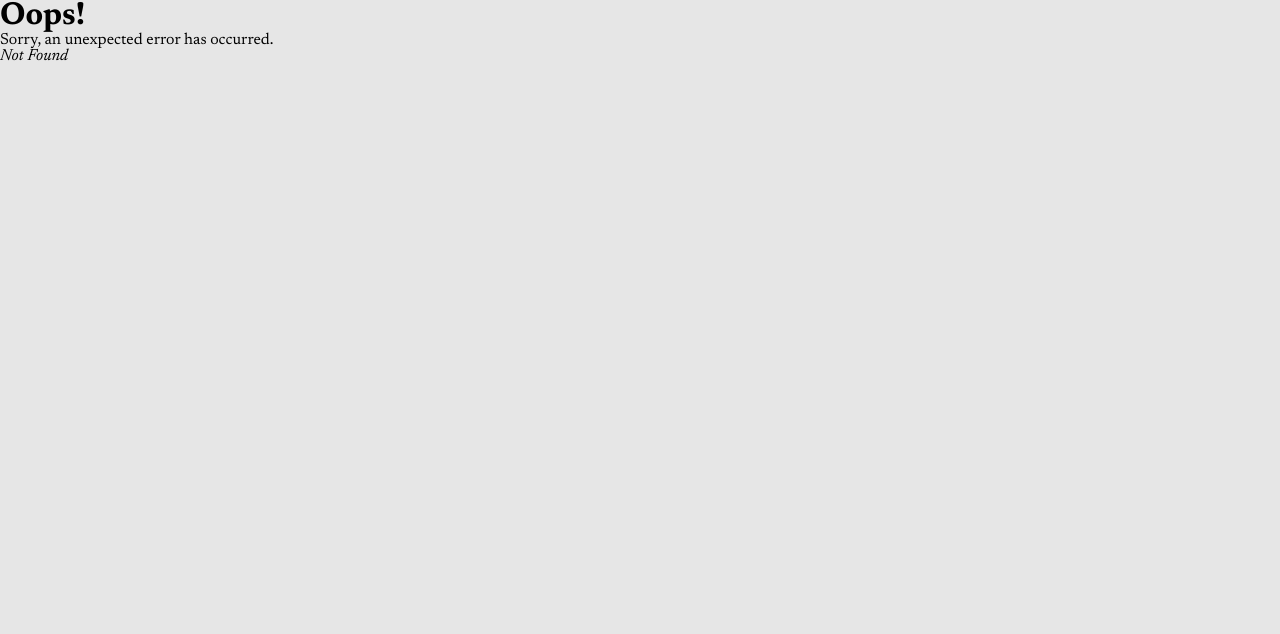
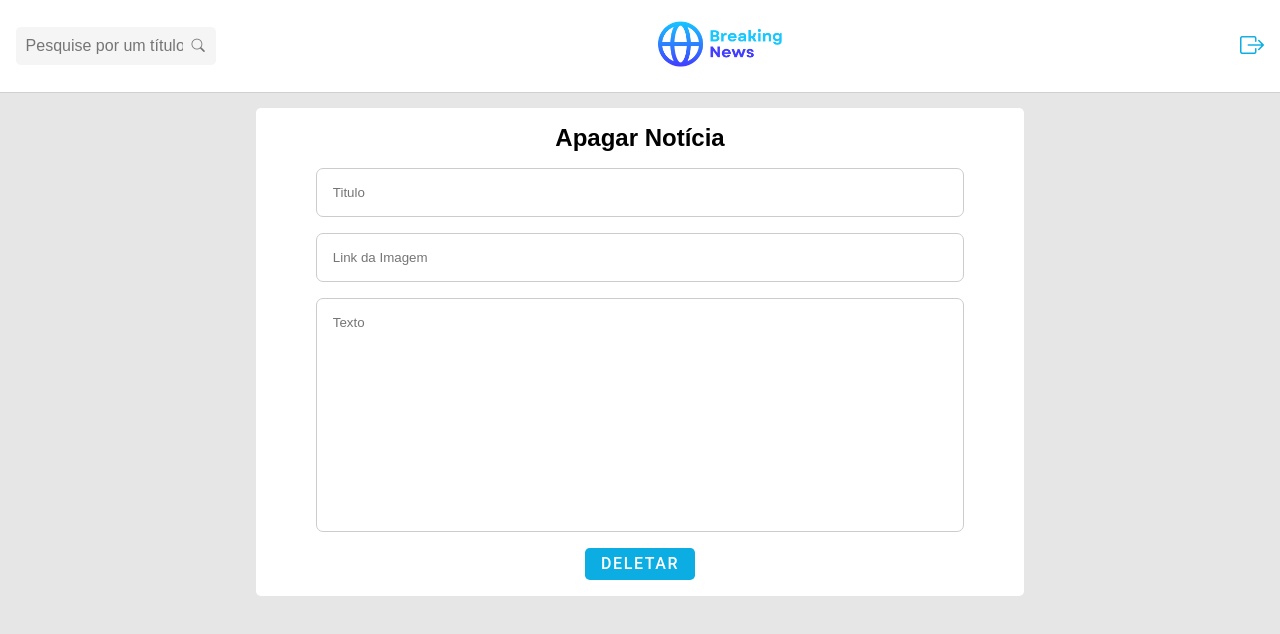
Before and after one commit to filipesantanadev/spa-breakingnews, a React (Vite) app: page /manage-news/1/1 in a window 1280 px wide. Before the commit this address had no page. Shown: the top 634 px of the page. Built offline with nearby package versions, Linux system fonts and the light colour scheme.

Commit message:
feat: edit post and delete

```diff
--- a/src/components/Card/Card.jsx
+++ b/src/components/Card/Card.jsx
@@ -1,28 +1,48 @@
+import { Link } from "react-router-dom";
 import { TextLimit } from "../TextLimit/TextLimit";
 import { CardBody, CardContainer, CardFooter, CardHeader } from "./CardStyled";
 
-export function Card(props) {
+export function Card({
+  top,
+  title,
+  text,
+  likes,
+  comments,
+  banner,
+  actions = false,
+  id,
+}) {
   return (
     <CardContainer>
       <CardBody>
         <div>
-          <CardHeader top={props.top}>
-            <h2>{props.title}</h2>
-            <TextLimit text={props.text} limit={130} />
+          <CardHeader top={top}>
+            {actions && (
+              <span>
+                <Link to={`/manage-news/edit/${id}`}>
+                  <i className="bi bi-pencil-square"></i>
+                </Link>
+                <Link to={`/manage-news/delete/${id}`}>
+                  <i className="bi bi-trash3"></i>
+                </Link>
+              </span>
+            )}
+            <h2>{title}</h2>
+            <TextLimit text={text} limit={130} />
           </CardHeader>
           <CardFooter>
             <section>
               <i className="bi bi-hand-thumbs-up"></i>
-              <span>{props.likes?.length}</span>
+              <span>{likes?.length}</span>
             </section>
             <section>
               <i className="bi bi-chat"></i>
-              <span>{props.comments?.length}</span>
+              <span>{comments?.length}</span>
             </section>
           </CardFooter>
         </div>
 
-        <img src={props.banner} alt="Imagem" />
+        <img src={banner} alt="Imagem" />
       </CardBody>
     </CardContainer>
   );
--- a/src/components/Card/CardStyled.jsx
+++ b/src/components/Card/CardStyled.jsx
@@ -44,6 +44,22 @@ export const CardHeader = styled.article`
     font-size: ${(props) => (props.top ? "3rem" : "1.1rem")};
     width: 100%;
   }
+
+  span {
+    display: flex;
+    flex-direction: row;
+    justify-content: flex-end;
+    gap: 1rem;
+  }
+
+  i {
+    justify-content: flex-end;
+    cursor: pointer;
+    color: #0bade3;
+    font-size: 1.1rem;
+    text-decoration: none;
+    border: none;
+  }
 `;
 
 export const CardFooter = styled.article`
--- a/src/components/Input/Input.jsx
+++ b/src/components/Input/Input.jsx
@@ -1,3 +1,4 @@
+import { useState } from "react";
 import { InputSpace, TextAreaSpace } from "./InputStyled";
 
 export function Input({
@@ -6,12 +7,16 @@ export function Input({
   name,
   register,
   isInput = true,
-  value,
+  value: initialValue,
+  disabled,
 }) {
+  const [value, setValue] = useState(initialValue);
   let inputProps = {
     type,
     placeholder,
     ...register(name),
+    onChange: (e) => setValue(e.target.value),
+    disabled,
   };
   if (value) inputProps.value = value;
   return (
--- a/src/main.jsx
+++ b/src/main.jsx
@@ -20,7 +20,7 @@ const router = createBrowserRouter([
       { path: "/", element: <Home /> },
       { path: "/search/:title", element: <Search /> },
       { path: "/profile", element: <Profile /> },
-      { path: "/manage-news/:action", element: <ManageNews /> },
+      { path: "/manage-news/:action/:id", element: <ManageNews /> },
     ],
   },
   {
--- a/src/pages/ManageNews/ManageNews.jsx
+++ b/src/pages/ManageNews/ManageNews.jsx
@@ -6,16 +6,23 @@ import { newsSchema } from "../../schemas/newsSchema";
 import { Input } from "../../components/Input/Input";
 import { ErrorSpan } from "../../components/Navbar/NavbarStyled";
 import { Button } from "../../components/Button/Button";
-import { createNews } from "../../services/postsServices";
+import {
+  createNews,
+  deleteNews,
+  editNews,
+  getNewsById,
+} from "../../services/postsServices";
+import { useEffect } from "react";
 
 export function ManageNews() {
-  const { action } = useParams();
+  const { action, id } = useParams();
   const navigate = useNavigate();
 
   const {
     register: registerNews,
     handleSubmit: handleRegisterNews,
     formState: { errors: errorsRegisterNews },
+    setValue,
   } = useForm({ resolver: zodResolver(newsSchema) });
 
   async function registerNewsSubmit(data) {
@@ -27,23 +34,58 @@ export function ManageNews() {
     }
   }
 
-  async function editNewsSubmit() {
-    // try {
-    //   await editNews(data);
-    //   navigate("/profile");
-    // } catch (error) {
-    //   console.log(error);
-    // }
+  async function editNewsSubmit(data) {
+    try {
+      await editNews(data, id);
+      navigate("/profile");
+    } catch (error) {
+      console.log(error);
+    }
   }
+
+  async function findNewsById(id) {
+    try {
+      const { data } = await getNewsById(id);
+      setValue("title", data.title);
+      setValue("banner", data.banner);
+      setValue("text", data.text);
+    } catch (error) {
+      console.log(error);
+    }
+  }
+
+  async function deleteNewsSubmit() {
+    try {
+      await deleteNews(id);
+      navigate("/profile");
+    } catch (error) {
+      console.log(error);
+    }
+  }
+
+  useEffect(() => {
+    if (action === "edit" || action === "delete") {
+      findNewsById(id);
+    }
+  }, []);
 
   return (
     <AddNewsContainer>
-      <h2>{action == "add" ? "Adicionar" : "Atualizar"} Notícia</h2>
+      <h2>
+        {action === "add"
+          ? "Adicionar"
+          : action === "edit"
+          ? "Atualizar"
+          : "Apagar"}{" "}
+        Notícia
+      </h2>
       <form
         onSubmit={
           action == "add"
             ? handleRegisterNews(registerNewsSubmit)
-            : handleRegisterNews(editNewsSubmit)
+            : action === "edit"
+            ? handleRegisterNews(editNewsSubmit)
+            : handleRegisterNews(deleteNewsSubmit)
         }
       >
         <Input
@@ -51,7 +93,7 @@ export function ManageNews() {
           placeholder="Titulo"
           name="title"
           register={registerNews}
-          value={action !== "add" ? "title" : ""}
+          disabled={action === "delete"}
         />
         {errorsRegisterNews.title && (
           <ErrorSpan>{errorsRegisterNews.title.message}</ErrorSpan>
@@ -61,7 +103,7 @@ export function ManageNews() {
           placeholder="Link da Imagem"
           name="banner"
           register={registerNews}
-          value={action !== "add" ? "banner link" : ""}
+          disabled={action === "delete"}
         />
         {errorsRegisterNews.banner && (
           <ErrorSpan>{errorsRegisterNews.banner.message}</ErrorSpan>
@@ -72,7 +114,7 @@ export function ManageNews() {
           name="text"
           register={registerNews}
           isInput={false}
-          value={action !== "add" ? "text" : ""}
+          disabled={action === "delete"}
         />
         {errorsRegisterNews.text && (
           <ErrorSpan>{errorsRegisterNews.text.message}</ErrorSpan>
@@ -80,7 +122,13 @@ export function ManageNews() {
 
         <Button
           type="submit"
-          text={action === "add" ? "Adicionar" : "Atualizar"}
+          text={
+            action === "add"
+              ? "Adicionar"
+              : action === "edit"
+              ? "Atualizar"
+              : "Deletar"
+          }
         />
       </form>
     </AddNewsContainer>
--- a/src/pages/Profile/Profile.jsx
+++ b/src/pages/Profile/Profile.jsx
@@ -43,7 +43,7 @@ export function Profile() {
         </ProfileUser>
 
         <ProfileActions>
-          <Link to="/manage-news/add">
+          <Link to="/manage-news/add/news">
             <ProfileIconAdd>
               <i className="bi bi-plus-circle"></i>
             </ProfileIconAdd>
@@ -64,6 +64,7 @@ export function Profile() {
               banner={item.banner}
               likes={item.likes}
               comments={item.comments}
+              actions={true}
             />
           );
         })}
--- a/src/services/postsServices.js
+++ b/src/services/postsServices.js
@@ -35,3 +35,30 @@ export function createNews(body) {
   });
   return response;
 }
+
+export function getNewsById(id) {
+  const response = axios.get(`${baseURL}/posts/byIdPost/${id}`, {
+    headers: {
+      Authorization: `Bearer ${Cookies.get("token")}`,
+    },
+  });
+  return response;
+}
+
+export function editNews(body, id) {
+  const response = axios.patch(`${baseURL}/posts/update/${id}`, body, {
+    headers: {
+      Authorization: `Bearer ${Cookies.get("token")}`,
+    },
+  });
+  return response;
+}
+
+export function deleteNews(id) {
+  const response = axios.delete(`${baseURL}/posts/delete/${id}`, {
+    headers: {
+      Authorization: `Bearer ${Cookies.get("token")}`,
+    },
+  });
+  return response;
+}
```
